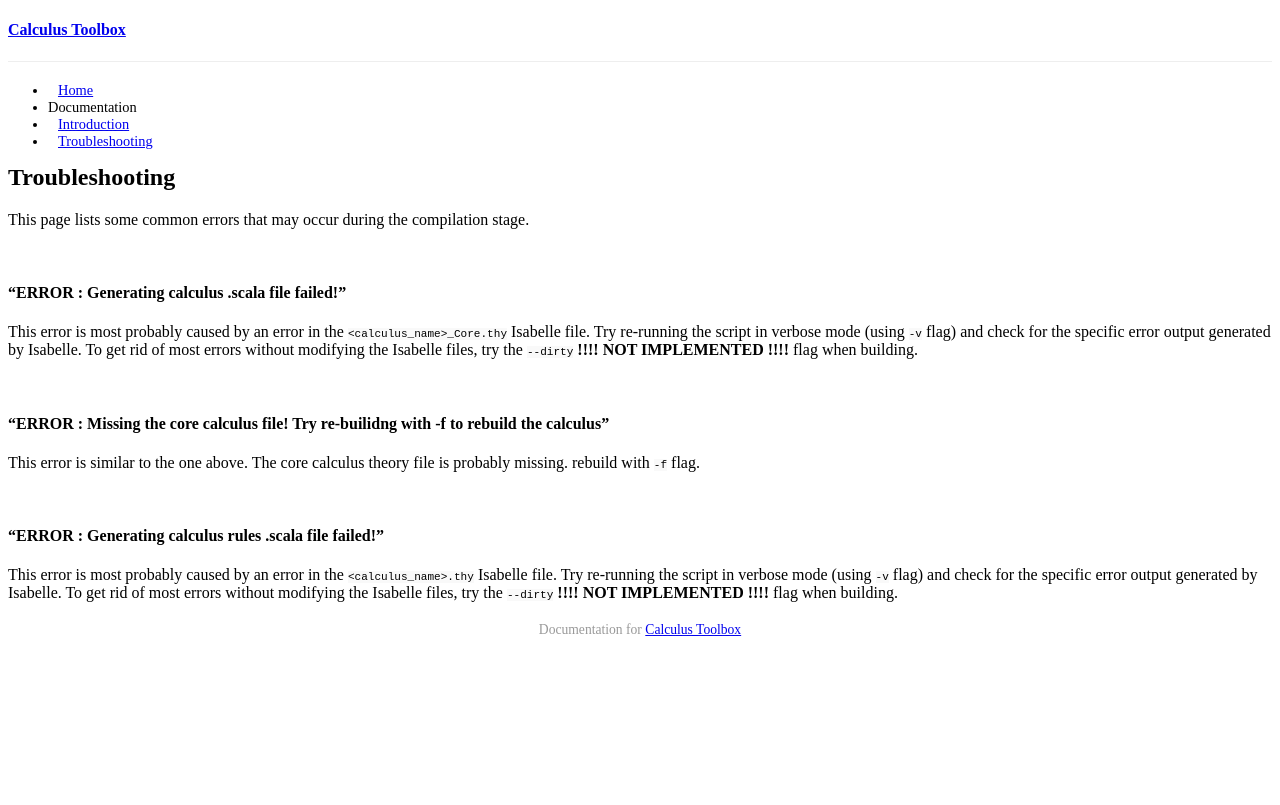
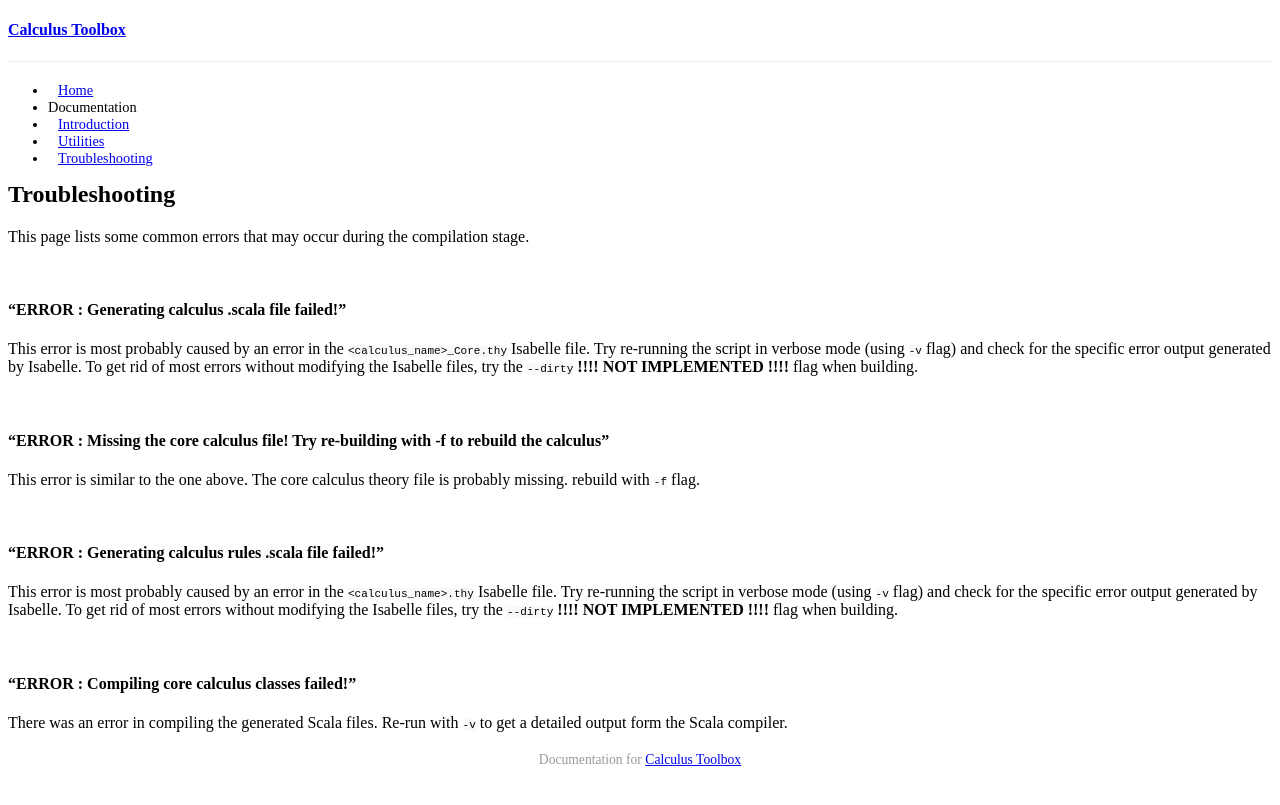
Before and after one commit to goodlyrottenapple/calculus-toolbox, a Jekyll site: the page built from _posts/2015-04-17-troubleshooting.md, in a window 1280 px wide. Shown: the top 805 px of the page. Built offline with Jekyll 4.4.1, drawn with Linux system fonts in a browser that asks for light colours; Markdown is read by kramdown in place of the engine named in the settings; a style sheet for code colours, icons or effects is not loaded.

Commit message:
added utilities page

```diff
--- a/_posts/2015-04-17-troubleshooting.md
+++ b/_posts/2015-04-17-troubleshooting.md
@@ -15,7 +15,7 @@
 
 <br>
 
-#### "ERROR : Missing the core calculus file! Try re-builidng with -f to rebuild the calculus"
+#### "ERROR : Missing the core calculus file! Try re-building with -f to rebuild the calculus"
 This error is similar to the one above. The core calculus theory file is probably missing. rebuild with ``-f`` flag.
 
 <br>
@@ -23,3 +23,8 @@
 #### "ERROR : Generating calculus rules .scala file failed!"
 This error is most probably caused by an error in the ``<calculus_name>.thy`` Isabelle file. Try re-running the script in verbose mode (using ``-v`` flag) and check for the specific error output generated by Isabelle.
 To get rid of most errors without modifying the Isabelle files, try the ``--dirty`` **!!!! NOT IMPLEMENTED !!!!** flag when building.
+
+<br>
+
+#### "ERROR : Compiling core calculus classes failed!"
+There was an error in compiling the generated Scala files. Re-run with ``-v`` to get a detailed output form the Scala compiler.
```
Also changed, not shown: other parts of _posts/2015-04-17-troubleshooting.md (+1 -1 lines), _posts/2015-04-06-introduction.md (+1 -1 lines), _posts/2015-04-17-utilities.md (added, +51 -0 lines).
